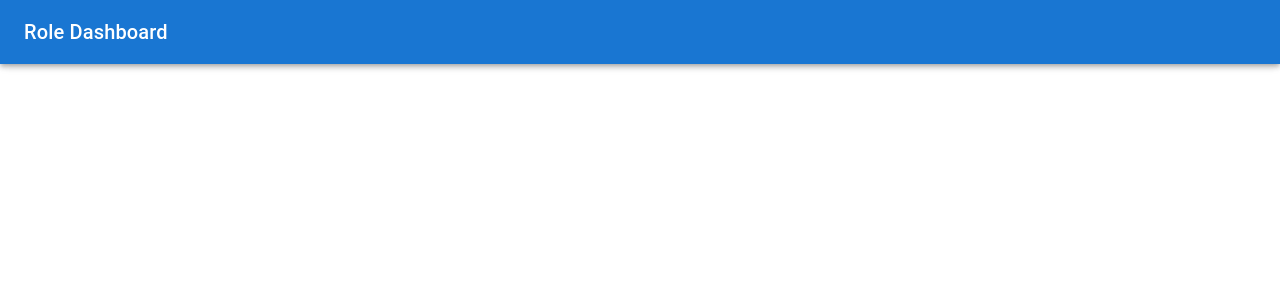
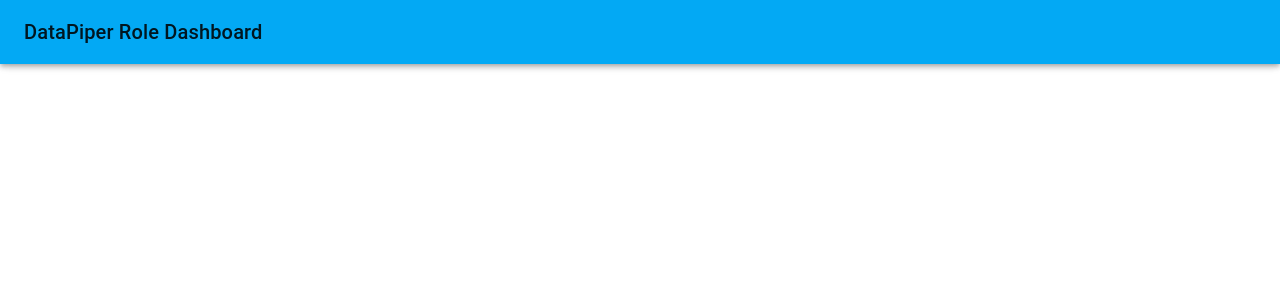
Before and after one commit to zoranbajic/role-dashboard, a React app: page / in a window 1280 px wide. Shown: the top 300 px of the page. Built offline with nearby package versions, Linux system fonts and the light colour scheme.

Commit message:
style: change primary color

```diff
--- a/src/components/App/App.js
+++ b/src/components/App/App.js
@@ -1,11 +1,26 @@
 import React from 'react';
+import { createTheme, ThemeProvider } from '@mui/material/styles';
 import Header from '../Header/Header';
+
+// Change the primary and secondary colors
+const theme = createTheme({
+  palette: {
+    primary: {
+      main: '#03a9f4',
+    },
+    secondary: {
+      main: '#f4a01f',
+    },
+  },
+});
 
 function App() {
   return (
-    <div>
-      <Header />
-    </div>
+    <ThemeProvider theme={theme}>
+      <div>
+        <Header />
+      </div>
+    </ThemeProvider>
   );
 }
 
--- a/src/components/Header/Header.js
+++ b/src/components/Header/Header.js
@@ -15,16 +15,25 @@
 
 export default function Header() {
   return (
+    // <Box sx={{ flexGrow: 1 }}>
+    //   <AppBar sx={{ top: 0, left: 0, position: 'fixed' }}>
+    //     <Toolbar>
+    //       <Typography
+    //         variant='h6'
+    //         noWrap
+    //         component='div'
+    //         sx={{ display: { xs: 'none', sm: 'block' } }}
+    //       >
+    //         Role Dashboard
+    //       </Typography>
+    //     </Toolbar>
+    //   </AppBar>
+    // </Box>
     <Box sx={{ flexGrow: 1 }}>
       <AppBar sx={{ top: 0, left: 0, position: 'fixed' }}>
         <Toolbar>
-          <Typography
-            variant='h6'
-            noWrap
-            component='div'
-            sx={{ display: { xs: 'none', sm: 'block' } }}
-          >
-            Role Dashboard
+          <Typography variant='h6' component='div' sx={{ flexGrow: 1 }}>
+            DataPiper Role Dashboard
           </Typography>
         </Toolbar>
       </AppBar>
```
